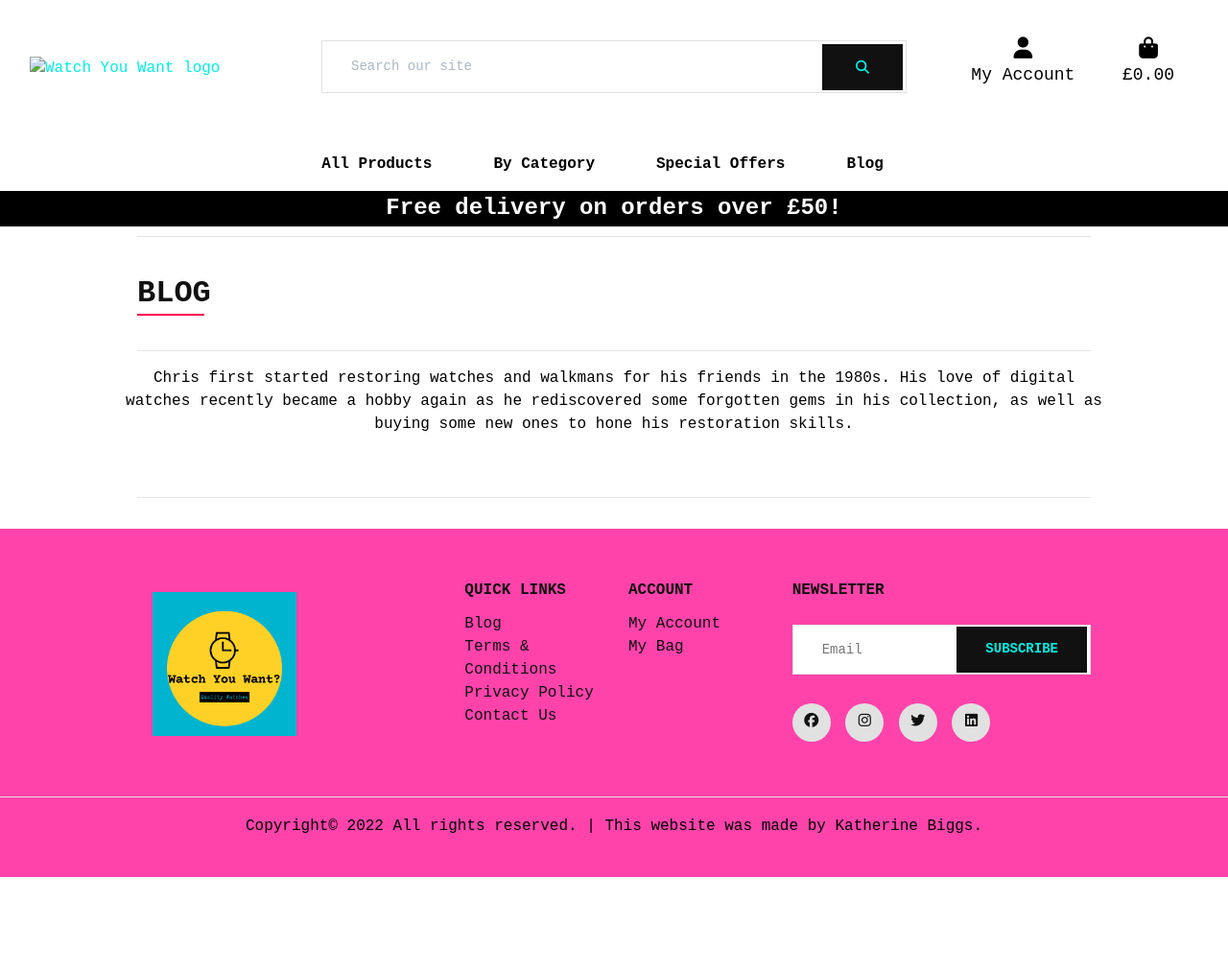
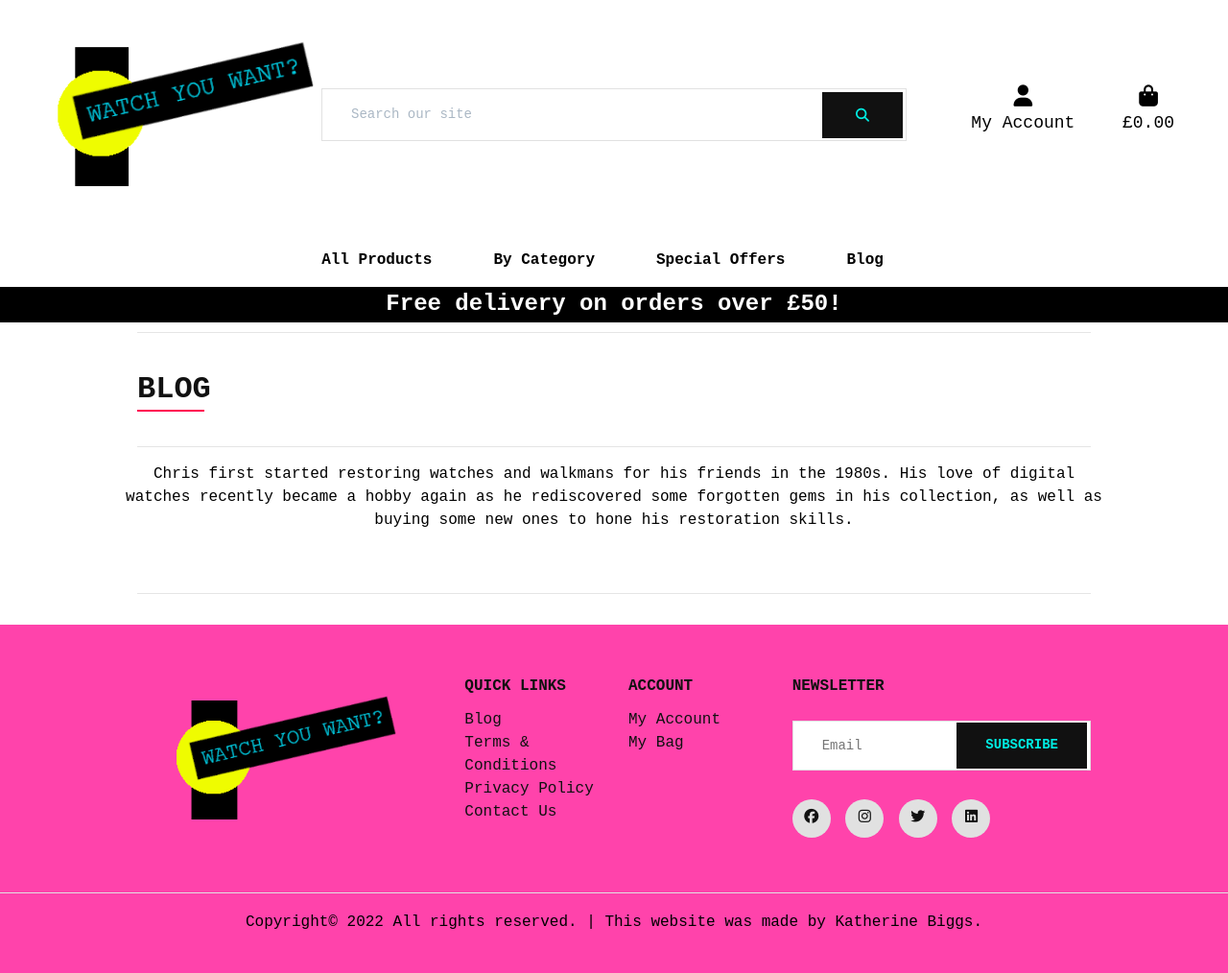
Before and after one commit to Kat632/watchyouwant, a Django app: page /blog/ in a window 1280 px wide. Shown: the whole page at 96% size. Before the commit the page ends 914 px from the top, so only its background shows below. Run offline with Django 3.2, Linux system fonts and the light colour scheme; data that the repository does not hold is empty; some libraries are stand-ins or nearby versions.

Commit message:
add new logo to site

```diff
--- a/static/css/base.css
+++ b/static/css/base.css
@@ -1012,7 +1012,7 @@ table.col {
     }
 
     .header-container {
-        padding-top: 230px;
+        padding-top: 330px;
     }
 }
 
--- a/templates/base.html
+++ b/templates/base.html
@@ -56,7 +56,7 @@
             <div class="col-xl-3 col-lg-2 my-auto py-1 py-lg-0 text-center text-lg-left">
                 <div class="header-logo">
                     <a href="{% url 'home' %}" class="nav-link main-logo-link">
-                        <img src="" alt="Watch You Want logo" style="width:100px; height:100px;">
+                        <img src="{% static 'media/watchyouwant_logo_new.png' %}" alt="Watch You Want logo" style="height:175px;">
                     </a>
                 </div>
             </div>
@@ -100,7 +100,8 @@
                             <a class="{% if grand_total %}bag-info font-weight-bold{% else %}text-black{% endif %} nav-link"
                                 href="{% url 'view_bag' %}">
                                 <div class="text-center">
-                                    <div><i class="fas fa-shopping-bag fa-lg"></i></div>
+                                    <div
+                                    ><i class="fas fa-shopping-bag fa-lg"></i></div>
                                     <p class="my-0">
                                         {% if grand_total %}
                                         £{{ grand_total|floatformat:2 }}
@@ -162,8 +163,8 @@
                     <div class="footer-about">
                         <div class="footer-logo">
                             <a href="{% url 'home' %}" class="nav-link main-logo-link">
-                                <img src="{% static 'media/watchyouwant_logo.png' %}" alt="Watch You Want logo"
-                                    width="150" height="150" class="d-inline-block align-text-top">
+                                <img src="{% static 'media/watchyouwant_logo_new.png' %}" alt="Watch You Want logo"
+                                    height="150" class="d-inline-block align-text-top">
                             </a>
                         </div>
                     </div>
--- a/watchyouwant/settings.py
+++ b/watchyouwant/settings.py
@@ -34,6 +34,8 @@ SECRET_KEY = os.environ.get('SECRET_KEY', '')
 
 # SECURITY WARNING: don't run with debug turned on in production!
 DEBUG = 'DEVELOPMENT' in os.environ
+
+X_FRAME_OPTIONS = 'SAMEORIGIN'
 
 ALLOWED_HOSTS = ['watchyouwant-pp5.herokuapp.com', 'localhost']
 
```
Also changed, not shown: README.md, static/media/watchyouwant_logo.png (deleted), static/media/watchyouwant_logo_new.png (added).
